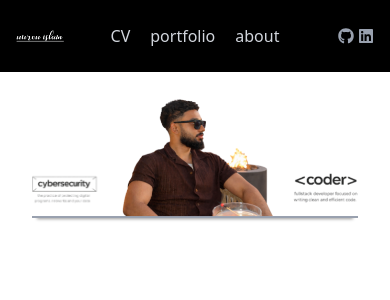
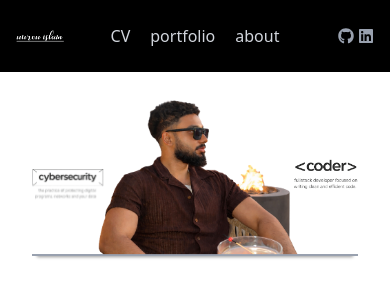
Before and after one commit to Nuren7/my_portoflio, a React (Vite) app in the folder frontend/: page / in a window 390 px wide. Shown: the top 300 px of the page. Built offline with nearby package versions, Linux system fonts and the light colour scheme.

Commit message:
v1.7.1 responsiveness added

```diff
--- a/frontend/src/components/home/Hero.jsx
+++ b/frontend/src/components/home/Hero.jsx
@@ -9,20 +9,20 @@ function Hero() {
         <img
           src="cybersecurity_button.png"
           alt="cybersecurity"
-          className="absolute left-0 bottom-[10%] w-[20%] max-w-[150px] z-10 animate-slide-In-Left"
+          className="absolute left-0 top-[45%] w-[22%] max-w-full z-10 animate-slide-In-Left"
         />
 
         {/* Center image */}
         <img
           src="img_of_me2.png"
           alt="hero_img"
-          className="relative w-[50%] max-w-[600px] z-20 animate-slide-In-Down"
+          className="relative w-[66%] max-w-full z-20 animate-slide-In-Down"
         />
 
         <img
           src="coder_button.png"
           alt="coder_button"
-          className="absolute right-0 bottom-[10%] w-[20%] max-w-[150px] z-10 animate-slide-In-Right"
+          className="absolute right-0 top-[40%] w-[20%] max-w-full z-10 animate-slide-In-Right"
         />
 
       </div>
```
